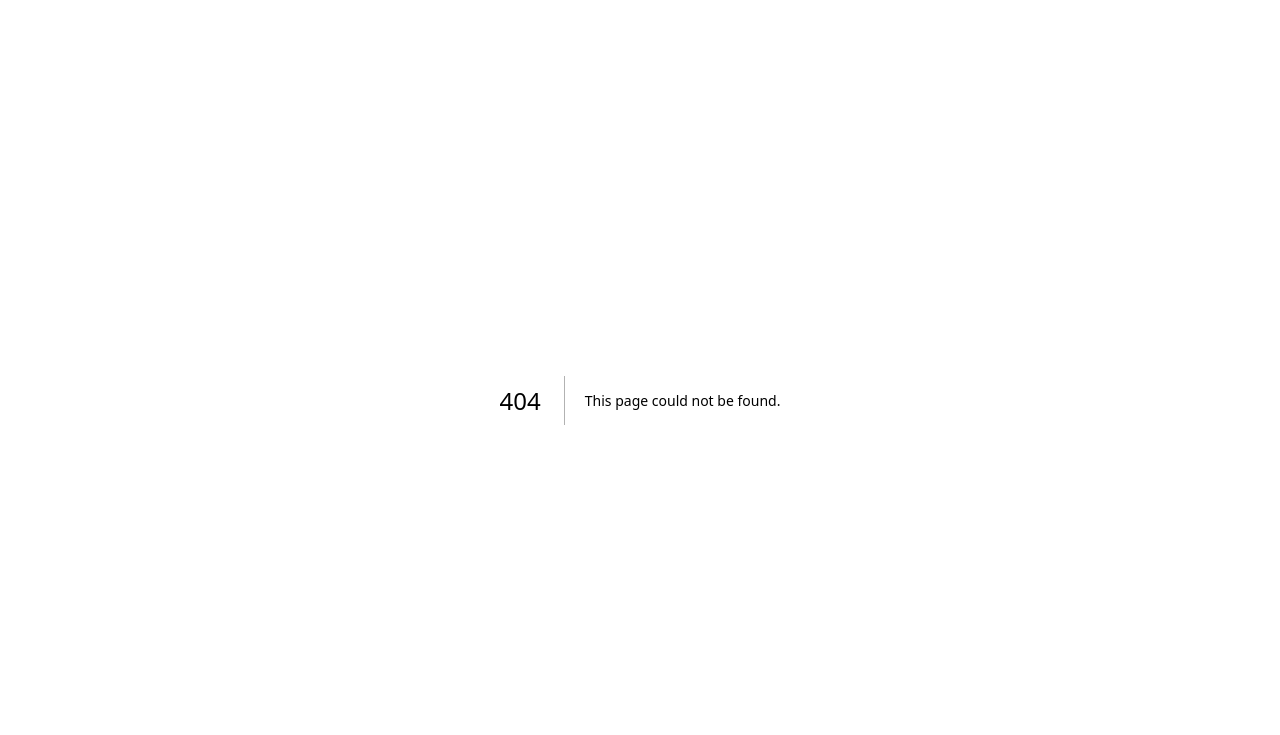
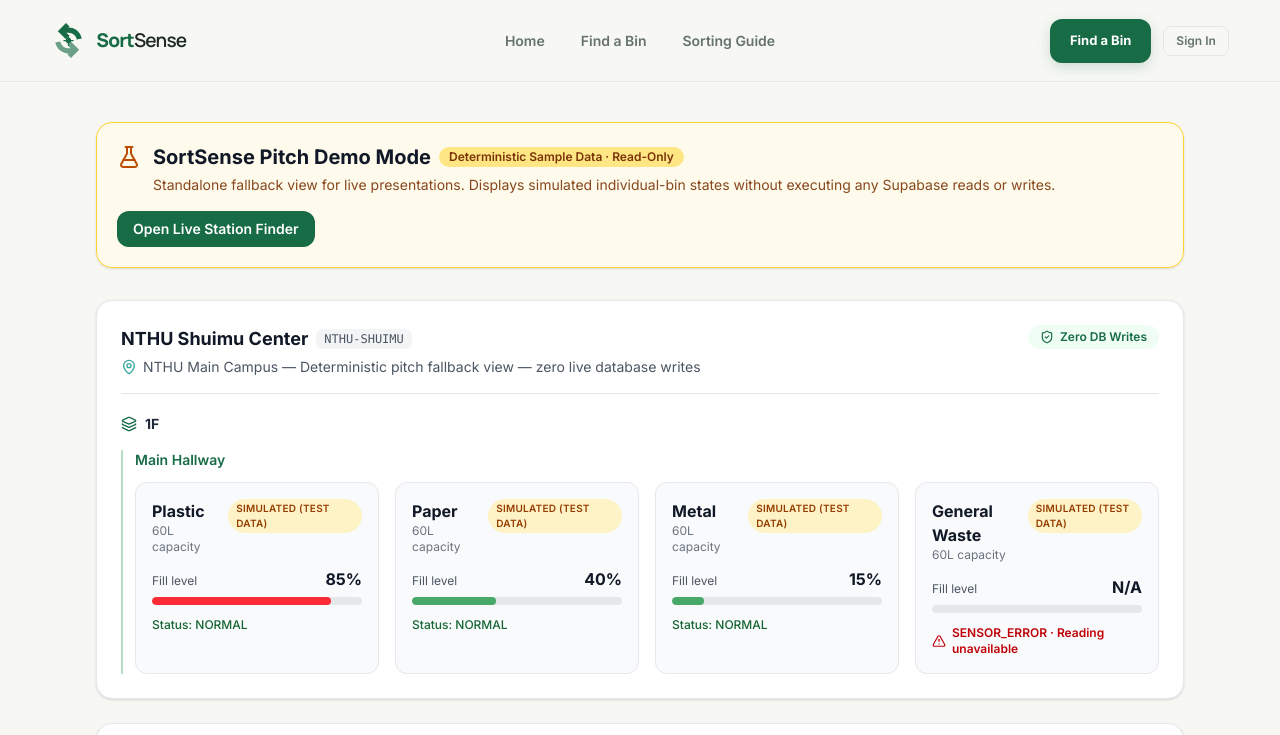
Before and after one commit to SortSense/SortSense-Website, a Next.js app: page /demo in a window 1280 px wide. Before the commit this address had no page. Shown: the top 735 px of the page. Built offline with nearby package versions, Linux system fonts and the light colour scheme; no server answers.

Commit message:
feat(demo): add standalone read-only /demo/ fallback route

```diff
--- /dev/null
+++ b/app/demo/page.tsx
@@ -0,0 +1,176 @@
+import Link from "next/link";
+import {
+  AlertTriangle,
+  FlaskConical,
+  Layers,
+  MapPin,
+  ShieldCheck,
+} from "lucide-react";
+import { PublicHeader } from "@/components/shell/public-header";
+import { PublicFooter } from "@/components/shell/public-footer";
+import { PITCH_DEMO_STATIONS, type DemoBin } from "@/lib/demo-data";
+
+function fillBarColor(bin: DemoBin): string {
+  if (bin.operationalStatus === "SENSOR_ERROR" || bin.fillPercentage === null) {
+    return "bg-slate-300";
+  }
+  if (bin.fillPercentage >= 85) return "bg-red-500";
+  if (bin.fillPercentage >= 60) return "bg-amber-500";
+  return "bg-[#48A868]";
+}
+
+export default function PitchDemoPage() {
+  return (
+    <div className="min-h-screen flex flex-col bg-[#F7F8F4] text-[#111827]">
+      <PublicHeader />
+
+      <main className="flex-1 mx-auto w-full max-w-6xl px-4 py-10 sm:px-6 lg:px-8 space-y-8">
+        <div className="rounded-2xl border border-amber-300 bg-amber-50/90 p-5 shadow-sm">
+          <div className="flex flex-wrap items-start justify-between gap-4">
+            <div className="flex items-start gap-3">
+              <FlaskConical className="h-6 w-6 text-amber-700 shrink-0 mt-0.5" />
+              <div>
+                <div className="flex flex-wrap items-center gap-2">
+                  <h1 className="text-xl font-bold text-[#111827]">
+                    SortSense Pitch Demo Mode
+                  </h1>
+                  <span className="inline-flex items-center rounded-full bg-amber-200 px-2.5 py-0.5 text-xs font-semibold text-amber-900">
+                    Deterministic Sample Data · Read-Only
+                  </span>
+                </div>
+                <p className="mt-1 text-sm text-amber-900/90">
+                  Standalone fallback view for live presentations. Displays
+                  simulated individual-bin states without executing any Supabase
+                  reads or writes.
+                </p>
+              </div>
+            </div>
+            <Link
+              href="/find-bin"
+              className="inline-flex items-center gap-1.5 rounded-xl bg-[#176B45] px-4 py-2 text-sm font-semibold text-white hover:bg-[#125637] transition"
+            >
+              Open Live Station Finder
+            </Link>
+          </div>
+        </div>
+
+        <div className="space-y-6">
+          {PITCH_DEMO_STATIONS.map((station) => (
+            <section
+              key={station.stationCode}
+              className="rounded-2xl border border-[#E5E7EB] bg-white p-6 shadow-sm space-y-5"
+            >
+              <div className="flex flex-wrap items-start justify-between gap-4 border-b border-[#E5E7EB] pb-4">
+                <div>
+                  <div className="flex flex-wrap items-center gap-2">
+                    <h2 className="text-lg font-bold text-[#111827]">
+                      {station.stationName}
+                    </h2>
+                    <span className="rounded-md bg-[#F3F4F6] px-2 py-0.5 font-mono text-xs text-[#4B5563]">
+                      {station.stationCode}
+                    </span>
+                  </div>
+                  <p className="mt-1 flex items-center gap-1.5 text-sm text-[#4B5563]">
+                    <MapPin className="h-4 w-4 text-[#38A6A0]" />
+                    {station.locationName} — {station.description}
+                  </p>
+                </div>
+                <span className="inline-flex items-center gap-1.5 rounded-full bg-[#F0FDF4] px-3 py-1 text-xs font-semibold text-[#176B45]">
+                  <ShieldCheck className="h-3.5 w-3.5" />
+                  Zero DB Writes
+                </span>
+              </div>
+
+              {station.floors.map((floor) => (
+                <div key={floor.floorId} className="space-y-4">
+                  <div className="flex items-center gap-2 text-sm font-bold text-[#1F2937]">
+                    <Layers className="h-4 w-4 text-[#176B45]" />
+                    {floor.floorName}
+                  </div>
+
+                  {floor.disposalAreas.map((area) => (
+                    <div
+                      key={area.areaId}
+                      className="space-y-3 pl-3 border-l-2 border-[#48A868]/40"
+                    >
+                      <h3 className="text-sm font-semibold text-[#176B45]">
+                        {area.areaName}
+                      </h3>
+
+                      <div className="grid grid-cols-1 gap-4 sm:grid-cols-2 lg:grid-cols-4">
+                        {area.bins.map((bin) => {
+                          const isError =
+                            bin.operationalStatus === "SENSOR_ERROR";
+                          return (
+                            <article
+                              key={bin.binId}
+                              className="rounded-xl border border-[#E5E7EB] bg-[#F9FAFB] p-4 space-y-3"
+                            >
+                              <div className="flex items-start justify-between gap-2">
+                                <div>
+                                  <div className="font-bold text-[#111827]">
+                                    {bin.categoryName}
+                                  </div>
+                                  <div className="text-xs text-[#6B7280]">
+                                    {bin.capacityLiters}L capacity
+                                  </div>
+                                </div>
+                                <span
+                                  className={`rounded-full px-2 py-0.5 text-[10px] font-semibold uppercase tracking-wide ${
+                                    bin.readingSource === "SIMULATED"
+                                      ? "bg-amber-100 text-amber-800"
+                                      : "bg-slate-200 text-slate-700"
+                                  }`}
+                                >
+                                  {bin.readingSource === "SIMULATED"
+                                    ? "Simulated (Test Data)"
+                                    : bin.readingSource}
+                                </span>
+                              </div>
+
+                              <div>
+                                <div className="flex items-baseline justify-between text-xs text-[#4B5563]">
+                                  <span>Fill level</span>
+                                  <strong className="text-base text-[#111827]">
+                                    {isError || bin.fillPercentage === null
+                                      ? "N/A"
+                                      : `${bin.fillPercentage}%`}
+                                  </strong>
+                                </div>
+                                <div className="mt-1.5 h-2 w-full overflow-hidden rounded-full bg-[#E5E7EB]">
+                                  <div
+                                    className={`h-full rounded-full ${fillBarColor(bin)}`}
+                                    style={{
+                                      width: `${isError || bin.fillPercentage === null ? 0 : bin.fillPercentage}%`,
+                                    }}
+                                  />
+                                </div>
+                              </div>
+
+                              {isError ? (
+                                <div className="flex items-center gap-1.5 text-xs font-semibold text-red-700">
+                                  <AlertTriangle className="h-3.5 w-3.5 shrink-0" />
+                                  SENSOR_ERROR · Reading unavailable
+                                </div>
+                              ) : (
+                                <div className="text-xs font-medium text-[#166534]">
+                                  Status: {bin.operationalStatus}
+                                </div>
+                              )}
+                            </article>
+                          );
+                        })}
+                      </div>
+                    </div>
+                  ))}
+                </div>
+              ))}
+            </section>
+          ))}
+        </div>
+      </main>
+
+      <PublicFooter />
+    </div>
+  );
+}
```
